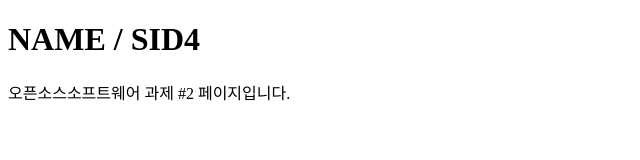
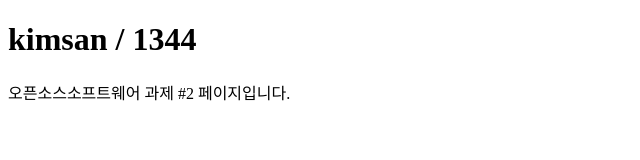
Before and after one commit to maun-ui/oss-hw2-1344, a plain HTML site: page site/index.html in a window 1280 px wide. Shown: the whole page, without its empty margins (0-640 px from the left). Drawn offline with Linux system fonts and the light colour scheme.

```diff
--- a/site/index.html
+++ b/site/index.html
@@ -2,7 +2,7 @@
 <html lang="ko">
 <head><meta charset="utf-8"><title>OSS HW2</title></head>
 <body>
-  <h1>NAME / SID4</h1>
+  <h1>kimsan / 1344</h1>
   <p>오픈소스소프트웨어 과제 #2 페이지입니다.</p>
 </body>
 </html>
```
